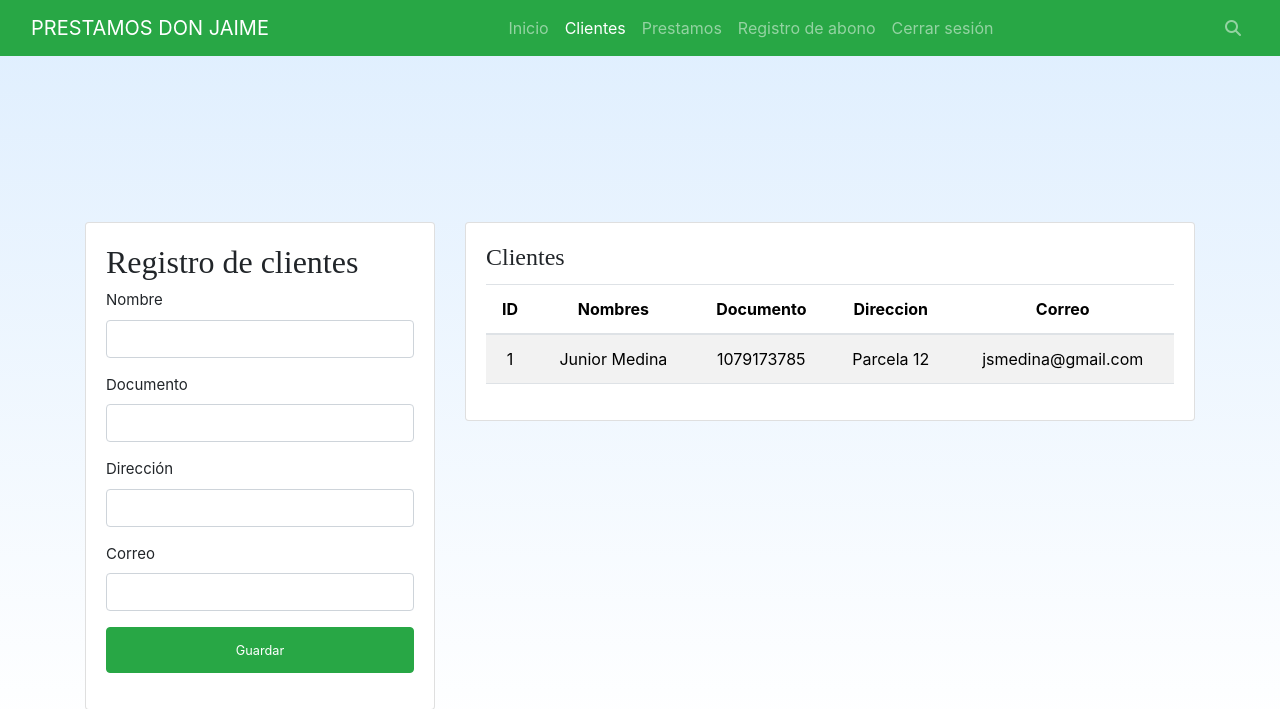
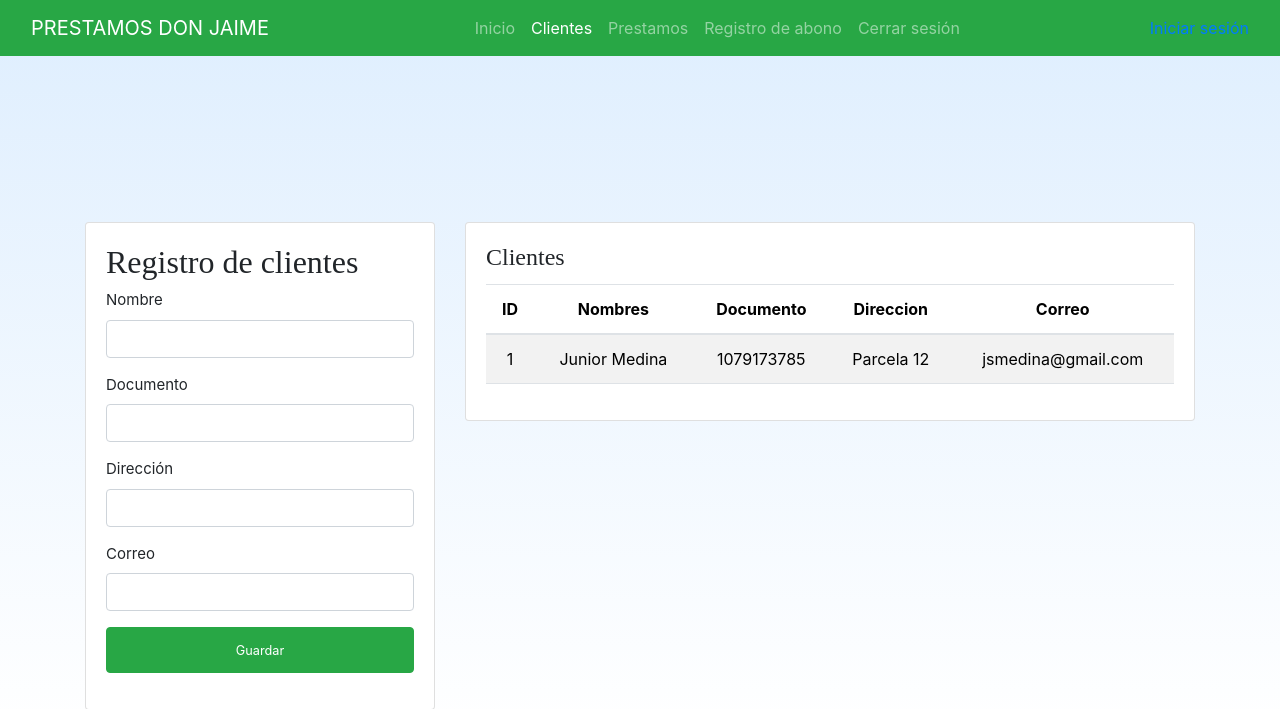
Before and after one commit to Junior6580/prestamista, a Django app: page /prestamista/clientes in a window 1280 px wide. Shown: the top 709 px of the page. Run offline with Django 4.2, Linux system fonts and the light colour scheme; data comes from the database, SQL or seed files in the repository; some libraries are stand-ins or nearby versions.

Commit message:
PRESTAMISTA - Nombre del usuario

```diff
--- a/prestamo/templates/base.html
+++ b/prestamo/templates/base.html
@@ -49,7 +49,12 @@
                     <ul class="nav navbar-nav ml-auto">
                         <li class="nav-item" role="presentation"></li>
                         <li class="nav-item" role="presentation">
-                            <a class="nav-link" href="#"><i class="fa fa-search"></i></a>
+                            {% if user.is_authenticated %}
+                                <a class="nav-link" href="#">Bienvenido, {{ user.first_name }} {{ user.last_name }}</a>
+                            {% else %}
+                            <a class="nav-link-active"
+                            href="{% url 'login' %}">Iniciar sesión</a>
+                            {% endif %}
                         </li>
                         <li class="nav-item" role="presentation"></li>
                     </ul>
--- a/prestamo/templates/registration/login.html
+++ b/prestamo/templates/registration/login.html
@@ -15,7 +15,7 @@
             {{ form.as_p }} {% csrf_token %}
             <input type="hidden" name="next" value="{{ next }}" />
             <p>
-              <input type="submit" value="Log-in" />
+              <input type="submit" value="Iniciar Sesión" />
             </p>
           </form>
           <p>
```
